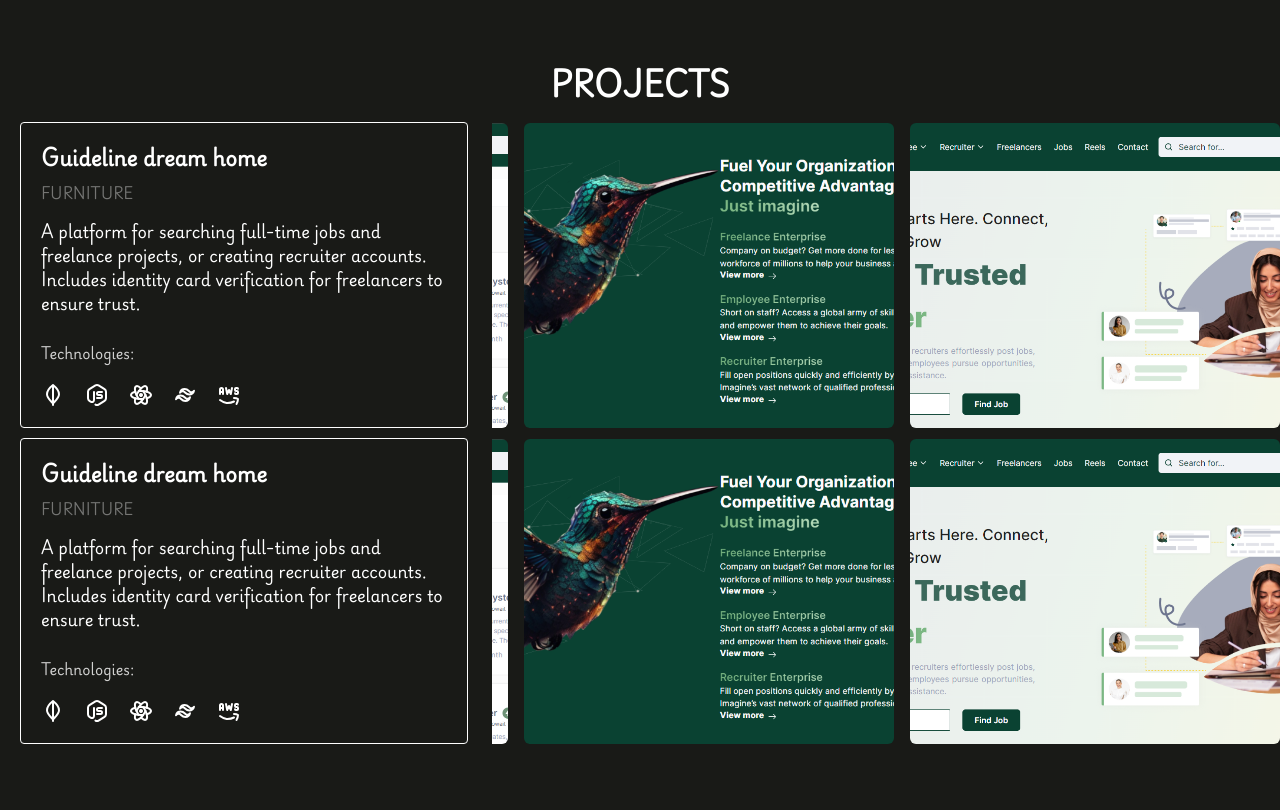
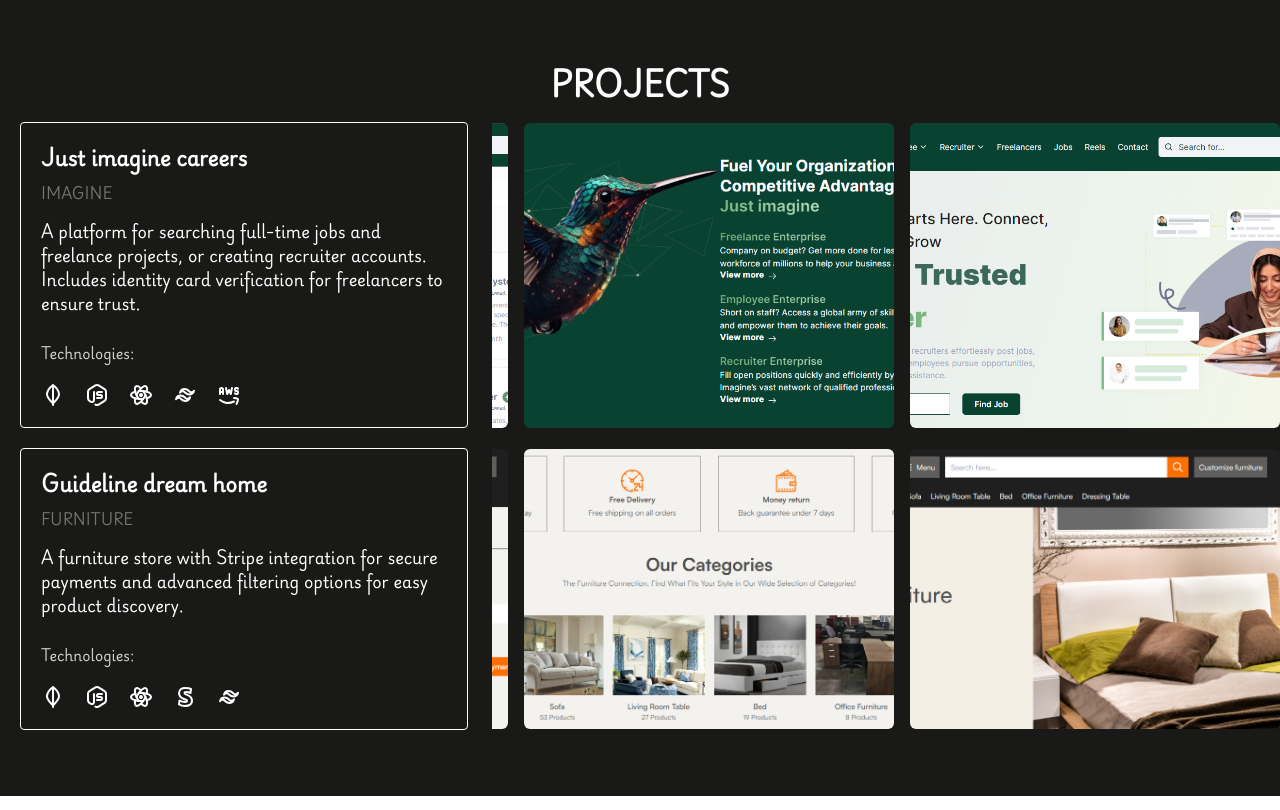
Before and after one commit to AbdulMoeez231/portfolio, a Next.js app: page / in a window 1280 px wide. Shown: the part 2180-2990 px from the top of the page. Built offline with nearby package versions, Linux system fonts and the light colour scheme.

Commit message:
New Project added

```diff
--- a/components/Navbar/Navbar.jsx
+++ b/components/Navbar/Navbar.jsx
@@ -51,7 +51,7 @@ const Navbar = () => {
               onMouseEnter={handleMouseEnter}
               onMouseLeave={handleMouseLeave}
             >
-              <a href="projects">Projects</a>
+              <a href="#projects">Projects</a>
             </li>
             <li
               className="cursor-pointer px-2 sm:px-5"
--- a/components/Projects/ProjectCards.jsx
+++ b/components/Projects/ProjectCards.jsx
@@ -8,6 +8,7 @@ import {
   IconBrandMongodb,
   IconBrandNodejs,
   IconBrandReact,
+  IconBrandStripe,
   IconBrandTailwind,
 } from "@tabler/icons-react";
 
@@ -19,12 +20,19 @@ function mapRange(in_min, in_max, input, out_min, out_max) {
   return ((input - in_min) * (out_max - out_min)) / (in_max - in_min) + out_min;
 }
 
-const imagesGallary = [
+const imagineImagesGallary = [
   "/assets/imagine/img-1.png",
   "/assets/imagine/img-2.png",
   "/assets/imagine/img-3.png",
   "/assets/imagine/img-4.png",
   "/assets/imagine/img-5.png",
+];
+const furnotureImagesGallary = [
+  "/assets/furniture/img-1.png",
+  "/assets/furniture/img-2.png",
+  "/assets/furniture/img-3.png",
+  "/assets/furniture/img-4.png",
+  "/assets/furniture/img-5.png",
 ];
 const ProjectCards = () => {
   const [windowWidth, setWindowWidth] = useState();
@@ -81,18 +89,18 @@ const ProjectCards = () => {
   }, [windowWidth]);
 
   return (
-    <div className="pl-3 sm:pl-5 mt-5 space-y-10">
+    <div className="mt-5 space-y-10">
       <Link
         href="https://www.careerjustimagine.com/"
         target="_blank"
         className={"group mt-5"}
       >
         <div className="relative overflow-hidden flex flex-col md:flex-row md:items-center gap-y-5 mb-2.5">
-          <div className="max-sm:ml-[4%] mr-6 p-5 border border-white rounded md:max-w-md text-white">
+          <div className="ml-3 sm:ml-5 max-sm:ml-[4%] mr-6 p-5 border border-white rounded md:max-w-md text-white">
             <h4 className="text-xl font-bold font-heading">
-              Guideline dream home
+              Just imagine careers
             </h4>
-            <p className="text-sm opacity-40 uppercase mt-3">FURNITURE</p>
+            <p className="text-sm opacity-40 uppercase mt-3">IMAGINE</p>
             <div className="mt-4 mb-7 line-clamp-4">
               A platform for searching full-time jobs and freelance projects, or
               creating recruiter accounts. Includes identity card verification
@@ -120,7 +128,7 @@ const ProjectCards = () => {
               data-scroll-speed="-6"
               data-scroll-direction="horizontal"
             >
-              {imagesGallary.map((image, imgIdx) => {
+              {imagineImagesGallary.map((image, imgIdx) => {
                 return (
                   <div className="min-w-[370px] min-h-[305px]" key={imgIdx}>
                     <Image
@@ -137,21 +145,16 @@ const ProjectCards = () => {
           </section>
         </div>
       </Link>
-      <Link
-        href="https://www.careerjustimagine.com/"
-        target="_blank"
-        className={"group"}
-      >
-        <div className="relative overflow-hidden flex flex-col md:flex-row md:items-center gap-y-5 mb-2.5">
-          <div className="max-sm:ml-[4%] mr-6 p-5 border border-white rounded md:max-w-md text-white">
+      <Link href="http://gldreamhome.com/" target="_blank" className={"group"}>
+        <div className="mt-5 relative overflow-hidden flex flex-col md:flex-row md:items-center gap-y-5 mb-2.5">
+          <div className="ml-3 sm:ml-5 max-sm:ml-[4%] mr-6 p-5 border border-white rounded md:max-w-md text-white">
             <h4 className="text-xl font-bold font-heading">
               Guideline dream home
             </h4>
             <p className="text-sm opacity-40 uppercase mt-3">FURNITURE</p>
             <div className="mt-4 mb-7 line-clamp-4">
-              A platform for searching full-time jobs and freelance projects, or
-              creating recruiter accounts. Includes identity card verification
-              for freelancers to ensure trust.
+              A furniture store with Stripe integration for secure payments and
+              advanced filtering options for easy product discovery.
             </div>
 
             <div>
@@ -160,8 +163,8 @@ const ProjectCards = () => {
                 <IconBrandMongodb />
                 <IconBrandNodejs />
                 <IconBrandReact />
+                <IconBrandStripe />
                 <IconBrandTailwind />
-                <IconBrandAws />
               </div>
             </div>
           </div>
@@ -175,9 +178,9 @@ const ProjectCards = () => {
               data-scroll-speed="-6"
               data-scroll-direction="horizontal"
             >
-              {imagesGallary.map((image, imgIdx) => {
+              {furnotureImagesGallary.map((image, imgIdx) => {
                 return (
-                  <div className="min-w-[370px] min-h-[305px]" key={imgIdx}>
+                  <div className="min-w-[370px] min-h-[280px]" key={imgIdx}>
                     <Image
                       src={image}
                       width={370}
```
